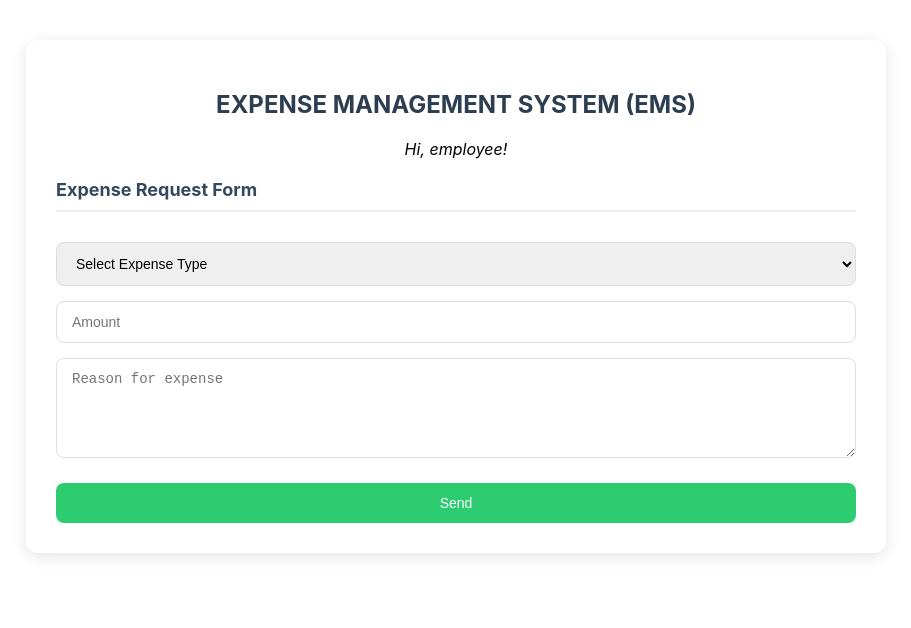
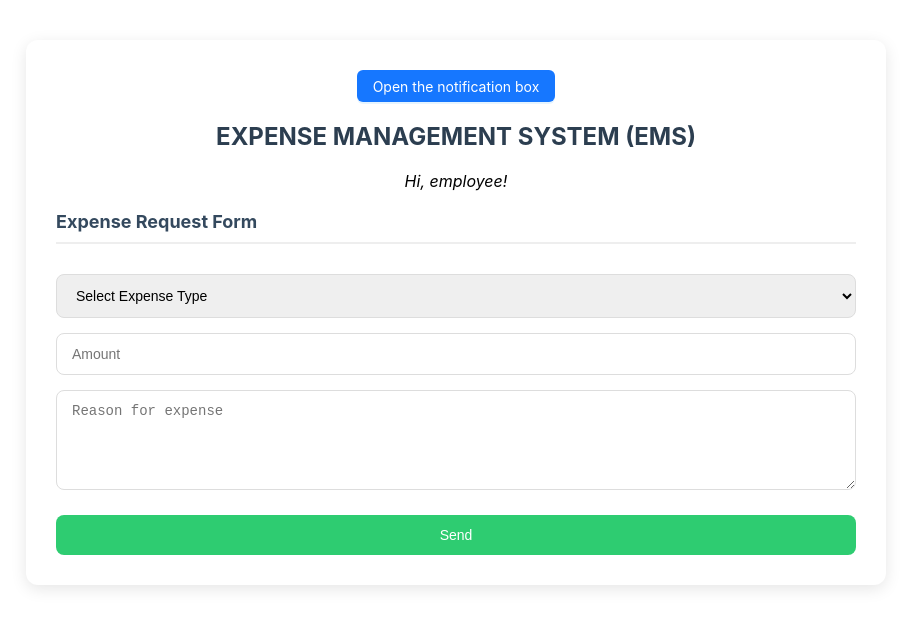
Before and after one commit to Nqnhut24/CNPMNC_242, a React (Create React App) app: page /request in a window 1280 px wide. Shown: the top 628 px of the page, without its empty margins (184-1095 px from the left). Built offline with nearby package versions, Linux system fonts and the light colour scheme.

Commit message:
done call API send request

```diff
--- a/src/pages/Employee/index.jsx
+++ b/src/pages/Employee/index.jsx
@@ -1,10 +1,27 @@
 import React, { useEffect, useState } from "react";
+import { SmileOutlined } from "@ant-design/icons";
 import styles from "./style.module.css";
 import { useDispatch } from "react-redux";
 import { sendRequest } from "../../store/slices/expenseSlice";
+import { Button, notification } from "antd";
 
 const ExpenseForm = () => {
     const expenseType = ["Office Rent", "Salary", "Office Supplies", "Marketing", "Meeting"];
+    const [api, contextHolder] = notification.useNotification();
+    const openNotification = () => {
+        api.open({
+            message: "Notification Title",
+            description:
+                "This is the content of the notification. This is the content of the notification. This is the content of the notification.",
+            icon: (
+                <SmileOutlined
+                    style={{
+                        color: "#108ee9",
+                    }}
+                />
+            ),
+        });
+    };
     const dispatch = useDispatch();
     const [formData, setFormData] = useState({
         expense: "",
@@ -35,6 +52,13 @@ const ExpenseForm = () => {
 
     return (
         <div className={styles.container}>
+            {contextHolder}
+            <Button
+                type="primary"
+                onClick={openNotification}
+            >
+                Open the notification box
+            </Button>
             <h2>EXPENSE MANAGEMENT SYSTEM (EMS)</h2>
             <i>Hi, employee!</i>
             <form
```
